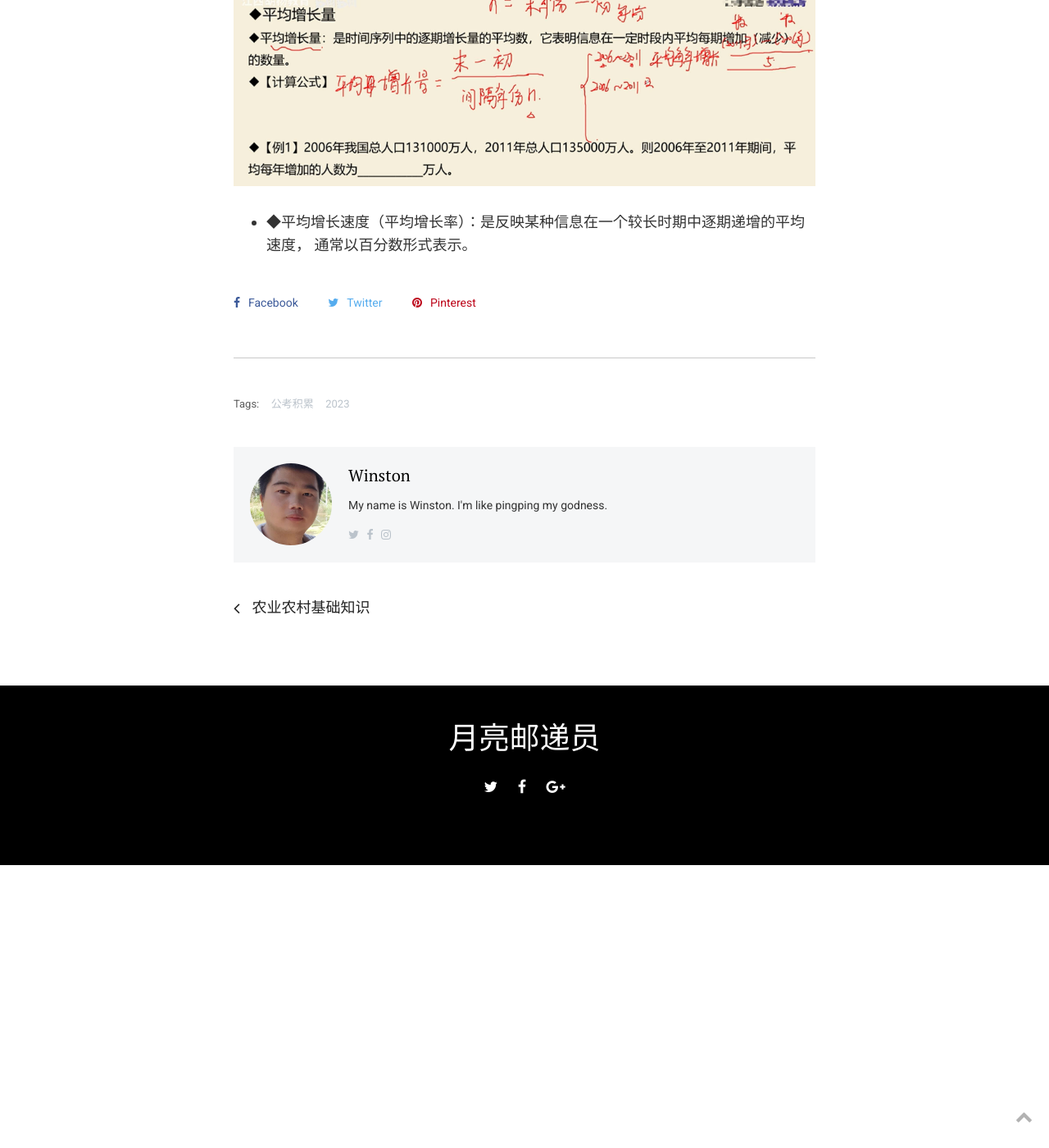
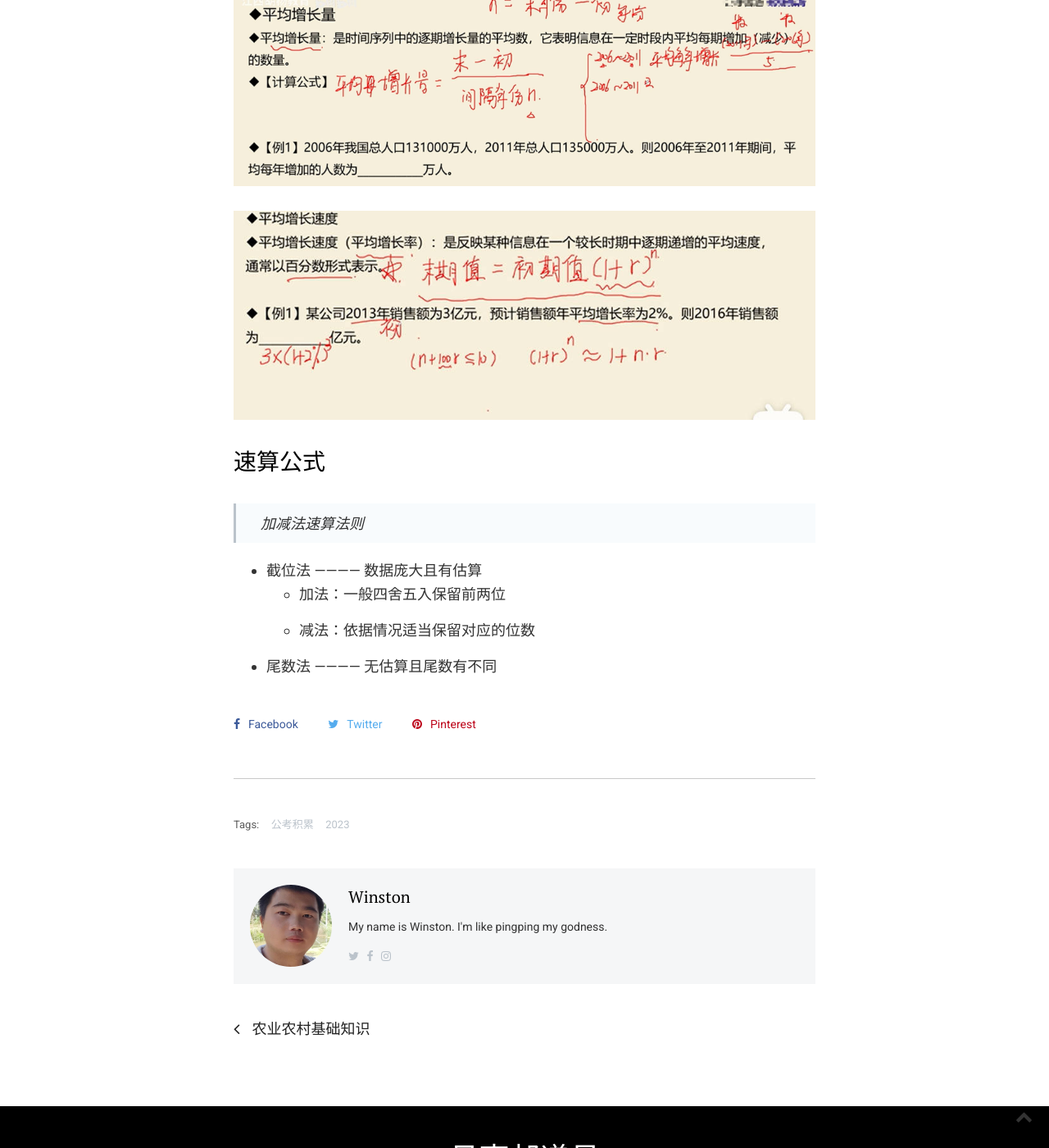
Before and after one commit to mytingbao/blog, a Jekyll site: the page built from _posts/公考积累/2023-04-15-解题技巧.md, in a window 1280 px wide and 1400 px high, scrolled down 1568 px. Shown: the whole window at 82% size. Built offline with Jekyll 4.4.1, drawn with Linux system fonts in a browser that asks for light colours; before the commit the page ends 2623 px from its top, so only the background shows below that.

Commit message:
更新接替技巧

```diff
--- a/_posts/公考积累/2023-04-15-解题技巧.md
+++ b/_posts/公考积累/2023-04-15-解题技巧.md
@@ -16,5 +16,14 @@ description: 解题技巧
 
 ![]({{site.baseurl}}/images/post/2023/04/11.jpg)
 
-* ◆平均增长速度（平均增长率）：是反映某种信息在一个较长时期中逐期递增的平均速度，
-通常以百分数形式表示。
+![]({{site.baseurl}}/images/post/2023/04/12.jpg)
+
+## 速算公式
+
+
+> 加减法速算法则
+
+* 截位法  ————  数据庞大且有估算
+  * 加法：一般四舍五入保留前两位
+  * 减法：依据情况适当保留对应的位数
+* 尾数法  ————  无估算且尾数有不同
```
Also changed, not shown: _posts/公考积累/2023-03-13-必备金句.md (+1 -1 lines), _posts/公考积累/2023-03-28-公基积累.md (+100 -4 lines), images/post/2023/04/12.jpg (added).
